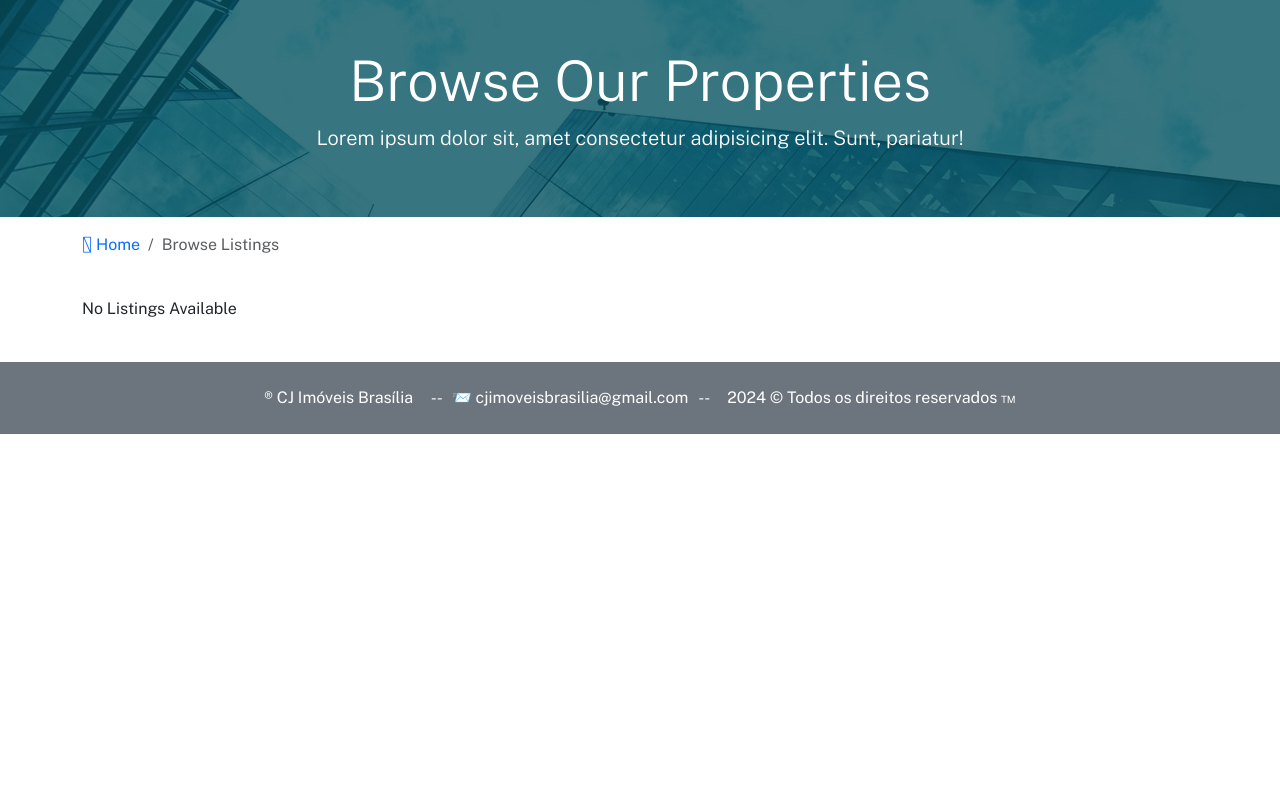
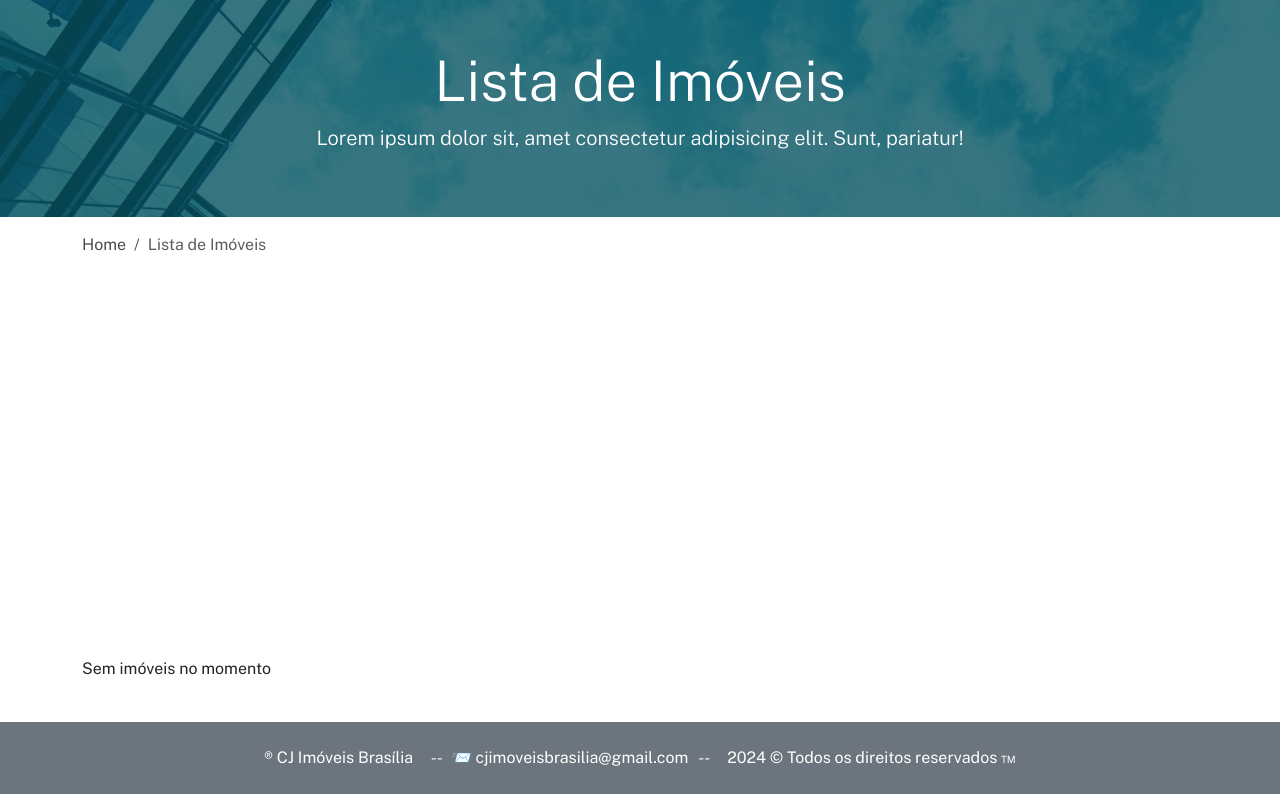
Before and after one commit to usoservicos/cj, a Django app: page /listings/ in a window 1280 px wide. Shown: the part 132-926 px from the top of the page. Before the commit the page ends 566 px from the top, so only its background shows below. Run offline with Django 3.2, Linux system fonts and the light colour scheme; data that the repository does not hold is empty; some libraries are stand-ins or nearby versions.

Commit message:
Update listings.html

```diff
--- a/templates/listings/listings.html
+++ b/templates/listings/listings.html
@@ -2,14 +2,14 @@
 
 {% load humanize %}
 
-{% block title %} | Browse Property Listings {% endblock %}
+{% block title %} | Imóveis {% endblock %}
 
 {% block content %}
 <section id="showcase-inner" class="py-5 text-white">
     <div class="container">
       <div class="row text-center">
         <div class="col-md-12">
-          <h1 class="display-4">Browse Our Properties</h1>
+          <h1 class="display-4">Lista de Imóveis</h1>
           <p class="lead">Lorem ipsum dolor sit, amet consectetur adipisicing elit. Sunt, pariatur!</p>
         </div>
       </div>
@@ -19,16 +19,18 @@
   <!-- Breadcrumb -->
   <section id="bc" class="mt-3">
     <div class="container">
+      <div class="min-vh-grande">
       <nav aria-label="breadcrumb">
         <ol class="breadcrumb">
           <li class="breadcrumb-item">
-            <a href="{% url 'index' %}">
-              <i class="fas fa-home"></i> Home</a>
+            <a href="{% url 'index' %}" style="color: #4b4b4b !important;">
+              Home</a>
           </li>
-          <li class="breadcrumb-item active"> Browse Listings</li>
+          <li class="breadcrumb-item active"> Lista de Imóveis</li>
         </ol>
       </nav>
     </div>
+  </div>
   </section>
 
   <!-- Listings -->
@@ -42,7 +44,7 @@
                 <img class="card-img-top" src="{{ listing.photo_main.url }}" alt="">
                 <div class="card-img-overlay">
                   <h2>
-                    <span class="badge badge-secondary text-white">${{ listing.price | intcomma }}</span>
+                    <span class="badge badge-secondary text-white">R$ {{ listing.price | intcomma }}</span>
                   </h2>
                 </div>
                 <div class="card-body">
@@ -54,15 +56,15 @@
                   <hr>
                   <div class="row py-2 text-secondary">
                     <div class="col-6">
-                      <i class="fas fa-th-large"></i> Sqft: {{ listing.sqft }}</div>
+                      <i class="fas fa-th-large"></i> Área: {{ listing.sqft }}m²</div>
                     <div class="col-6">
-                      <i class="fas fa-car"></i> Garage: {{ listing.garage }}</div>
+                      <i class="fas fa-car"></i> Garagem: {{ listing.garage }}</div>
                   </div>
                   <div class="row py-2 text-secondary">
                     <div class="col-6">
-                      <i class="fas fa-bed"></i> Bedrooms: {{ listing.bedrooms }}</div>
+                      <i class="fas fa-bed"></i> Quartos: {{ listing.bedrooms }}</div>
                     <div class="col-6">
-                      <i class="fas fa-bath"></i> Bathrooms: {{ listing.bathrooms }}</div>
+                      <i class="fas fa-bath"></i> Baheiros: {{ listing.bathrooms }}</div>
                   </div>
                   <hr>
                   <div class="row py-2 text-secondary">
@@ -74,14 +76,14 @@
                       <i class="fas fa-clock"></i> {{ listing.list_date | timesince }}</div>
                   </div>
                   <hr>
-                  <a href="{% url 'listing' listing.id %}" class="btn btn-primary btn-block">More Info</a>
+                  <a href="{% url 'listing' listing.id %}" class="btn btn-primary btn-block"> &gt;&gt; Mais detalhes &lt;&lt; </a>
                 </div>
               </div>
             </div>
           {% endfor %}
         {% else %}
           <div class="col-md-12">
-            <p>No Listings Available</p>
+            <p>Sem imóveis no momento</p>
           </div>
         {% endif %}
       </div>
```
